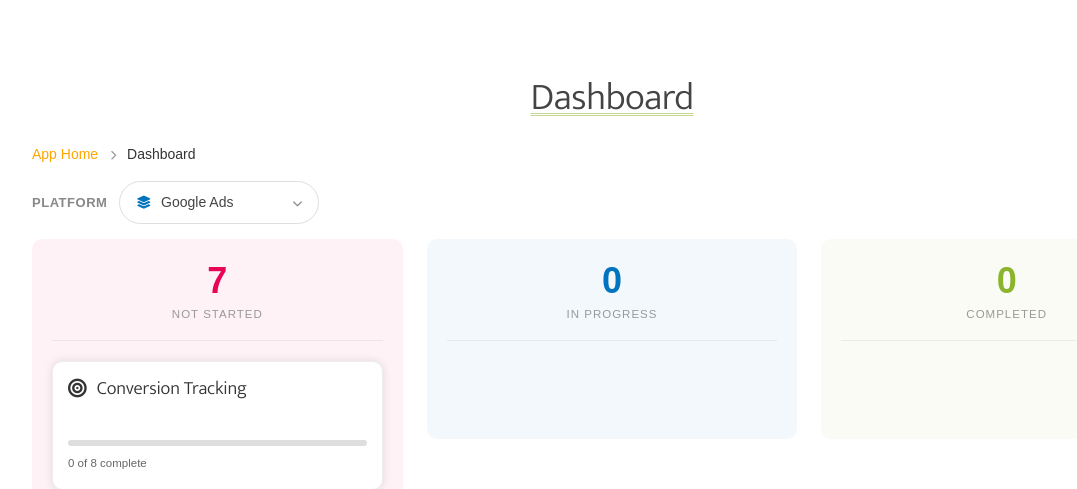
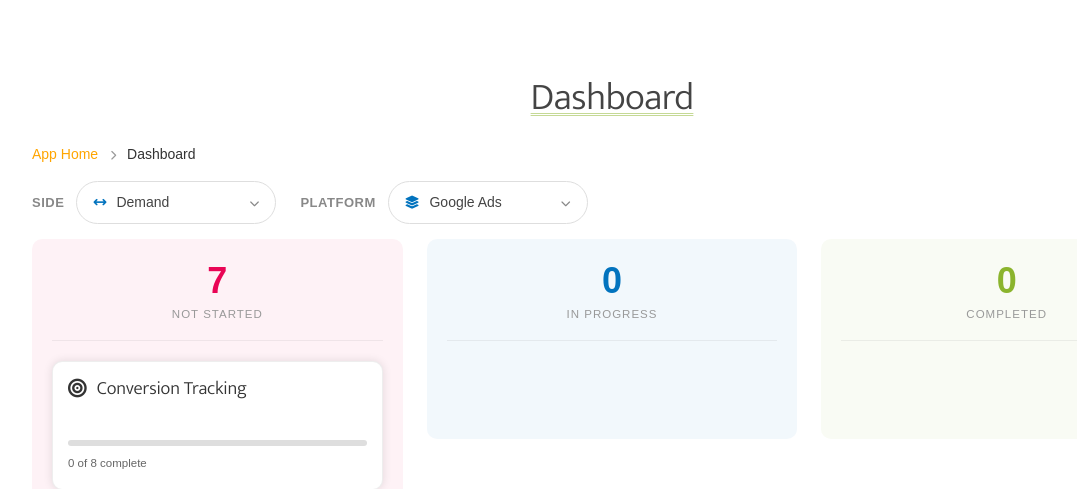
Before and after one commit to i-make-data-sexy/auditmaton-ads, a Flask app: page /dashboard/google-ads/ in a window 1280 px wide. Shown: the part 76-565 px from the top of the page, without its empty margins (28-1105 px from the left). Run offline with Flask 3, Linux system fonts and the light colour scheme; some libraries are stand-ins or nearby versions; some web fonts are replaced.

Commit message:
Add Side (demand/supply/all) dropdown to the dashboard platform picker
A standalone Side dropdown beside the Platform dropdown rescopes the
platform picker via a ?side= query param: demand, supply, or all
platforms. Mirrors the Platform dropdown's markup and reuses
platform-filter.js (generalized to drive every .platform-filter on the
page). With no override the picker keeps its intake-scoped default.

Co-Authored-By: Claude Opus 4.8 (1M context) <noreply@anthropic.com>

```diff
--- a/app.py
+++ b/app.py
@@ -580,9 +580,30 @@ def create_app(config_class=None):
         # practitioner selected at intake when a non-empty selection exists.
         active_side = session.get("intake_side") or get_active_side() or "demand"
         selected = set(session.get("intake_platforms") or [])
-        picker_groups = platforms_grouped_by_type(
-            active_side,
-            slugs=(selected if selected else None),
+
+        # Optional ?side= override from the Side dropdown. It rescopes the
+        # platform picker to one side (demand/supply) or to every platform
+        # (all), ignoring the intake selection so the full side is browsable.
+        # With no override the picker keeps the intake-scoped default above.
+        side_param = (request.args.get("side") or "").strip().lower()
+        if side_param == "all":
+            picker_groups = (
+                platforms_grouped_by_type("demand")
+                + platforms_grouped_by_type("supply")
+            )
+            side_selection = "all"
+        elif side_param in ("demand", "supply"):
+            picker_groups = platforms_grouped_by_type(side_param)
+            side_selection = side_param
+        else:
+            picker_groups = platforms_grouped_by_type(
+                active_side,
+                slugs=(selected if selected else None),
+            )
+            side_selection = active_side
+
+        side_label = {"demand": "Demand", "supply": "Supply", "all": "All"}.get(
+            side_selection, "Demand"
         )
 
         rendered = render_template(
@@ -592,6 +613,8 @@ def create_app(config_class=None):
             available_platforms=AVAILABLE_PLATFORMS,
             picker_groups=picker_groups,
             active_side=active_side,
+            side_selection=side_selection,
+            side_label=side_label,
         )
 
         # Cache-control headers (dashboard reflects in-progress audit state)
--- a/static/css/dashboard.css
+++ b/static/css/dashboard.css
@@ -535,6 +535,12 @@
     overflow: visible;
     position: relative;
     z-index: 100;
+    /* Lay the Side and Platform dropdowns on one row; wrap on narrow
+       viewports. */
+    display: flex;
+    align-items: center;
+    gap: 24px;
+    flex-wrap: wrap;
 }
 
 .platform-filter {
--- a/static/js/platform-filter.js
+++ b/static/js/platform-filter.js
@@ -1,33 +1,39 @@
 // ========================================================================
 //   Platform filter (Ads edition)
 //
-//   The active-platform selector on the dashboard. A single dropdown that
-//   mirrors the Topic filter: click the trigger to open the grouped list,
-//   click an option to navigate to that platform, click outside to close.
-//   Options are plain links (navigation), so there is no multi-select state
-//   to manage here, only open/close.
+//   The dashboard dropdowns: the active-platform selector and the Side
+//   filter beside it. Each is a .platform-filter that mirrors the Topic
+//   filter: click the trigger to open the list, click an option to
+//   navigate, click outside to close. Options are plain links (navigation),
+//   so there is no multi-select state to manage, only open/close. One
+//   handler drives every .platform-filter on the page.
 // ========================================================================
 
 document.addEventListener('DOMContentLoaded', function () {
-    var filter = document.getElementById('platform-filter');
-    if (!filter) return;
+    var filters = document.querySelectorAll('.platform-filter');
+    if (!filters.length) return;
 
-    var trigger = document.getElementById('platform-filter-trigger');
+    filters.forEach(function (filter) {
+        var trigger = filter.querySelector('.platform-filter-trigger');
         if (!trigger) return;
 
-    // Toggle the menu open/closed. stopPropagation so the document-level
+        // Toggle this menu open/closed. stopPropagation so the document
         // close handler below does not immediately re-close it.
         trigger.addEventListener('click', function (e) {
             e.stopPropagation();
             var open = filter.classList.toggle('open');
             trigger.setAttribute('aria-expanded', open ? 'true' : 'false');
         });
+    });
 
-    // Close when clicking anywhere outside the dropdown.
+    // Close every dropdown when clicking outside it.
     document.addEventListener('click', function (e) {
+        filters.forEach(function (filter) {
             if (!filter.contains(e.target)) {
                 filter.classList.remove('open');
-            trigger.setAttribute('aria-expanded', 'false');
+                var trigger = filter.querySelector('.platform-filter-trigger');
+                if (trigger) trigger.setAttribute('aria-expanded', 'false');
             }
         });
     });
+});
--- a/templates/dashboard.html
+++ b/templates/dashboard.html
@@ -37,6 +37,27 @@
        Content-less platforms render greyed with a 'soon' badge. #}
     {% set ns = namespace(active_name=active_platform) %}
     {% for type_label, group_platforms in picker_groups %}{% for p in group_platforms %}{% if p.slug == active_platform %}{% set ns.active_name = p.name %}{% endif %}{% endfor %}{% endfor %}
+    {# Side filter. Rescopes the Platform dropdown to one side (or all)
+       via a ?side= query param the dashboard route reads. Mirrors the
+       Platform dropdown's structure and reuses platform-filter.js. #}
+    <div class="platform-filter" id="side-filter" role="region" aria-label="Audit side filter">
+        <span class="platform-filter-label">Side</span>
+        <div class="platform-filter-control">
+            <button type="button" class="platform-filter-trigger" aria-haspopup="true" aria-expanded="false">
+                <i class="fa-solid fa-arrows-left-right"></i>
+                <span class="platform-filter-trigger-label">{{ side_label }}</span>
+                <i class="fa-solid fa-chevron-down platform-filter-chevron"></i>
+            </button>
+            <div class="platform-filter-menu" role="menu">
+                <a href="{{ app_root }}/dashboard/{{ active_platform }}/?side=demand" role="menuitem"
+                   class="platform-filter-option{% if side_selection == 'demand' %} is-active{% endif %}">Demand</a>
+                <a href="{{ app_root }}/dashboard/{{ active_platform }}/?side=supply" role="menuitem"
+                   class="platform-filter-option{% if side_selection == 'supply' %} is-active{% endif %}">Supply</a>
+                <a href="{{ app_root }}/dashboard/{{ active_platform }}/?side=all" role="menuitem"
+                   class="platform-filter-option{% if side_selection == 'all' %} is-active{% endif %}">All</a>
+            </div>
+        </div>
+    </div>
     <div class="platform-filter" id="platform-filter" role="region" aria-label="Active ad-audit platform">
         <span class="platform-filter-label">Platform</span>
         <div class="platform-filter-control">
```
Lines whose indentation alone changed are shown as unchanged.
